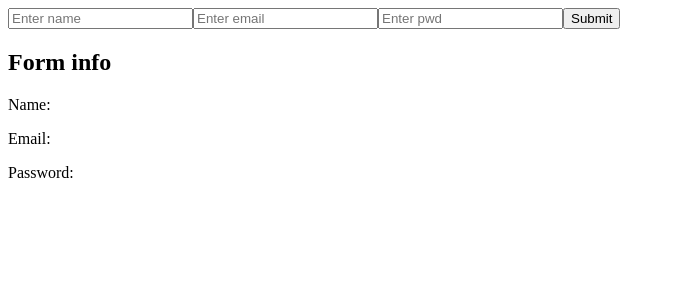
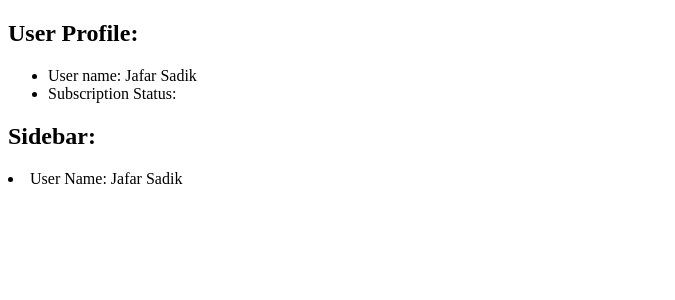
Before and after one commit to Jafar-X/react-50-hrs, a React (Vite) app in the folder ts-react/: page / in a window 1280 px wide. Shown: the top 300 px of the page, without its empty margins (0-675 px from the left). Built offline with nearby package versions, Linux system fonts and the light colour scheme.

Commit message:
practice useContext with cosden solution --without error checking

```diff
--- a/ts-react/src/App.tsx
+++ b/ts-react/src/App.tsx
@@ -1,5 +1,7 @@
 import { useState } from 'react';
 import Form from './components/Form';
+import FocustInput from './components/FocustInput';
+import Demo from './use-context/Demo';
 
 function App() {
   const [count, setCount] = useState<number>(0);
@@ -9,7 +11,9 @@ function App() {
       <button onClick={() => setCount(count + 1)}>Increment</button> */}
       {/* <UserProfile />
       <Todo /> */}
-      <Form />
+      {/* <Form /> */}
+      {/* <FocustInput /> */}
+      <Demo />
     </>
   );
 }
--- /dev/null
+++ b/ts-react/src/components/FocustInput.tsx
@@ -0,0 +1,18 @@
+import React from 'react';
+import { useRef } from 'react';
+
+const FocustInput = () => {
+  const focus = useRef<HTMLInputElement>(null);
+  const handleSubmit = () => {
+    focus.current?.focus();
+  };
+
+  return (
+    <div>
+      <input type="text" ref={focus} placeholder="Input something" />
+      <button onClick={handleSubmit}>Focus Input</button>
+    </div>
+  );
+};
+
+export default FocustInput;
--- /dev/null
+++ b/ts-react/src/use-context/Dashboard.tsx
@@ -0,0 +1,14 @@
+import React from 'react';
+import Profile from './Profile';
+import Sidebar from './Sidebar';
+
+const Dashboard = () => {
+  return (
+    <div>
+      <Profile />
+      <Sidebar />
+    </div>
+  );
+};
+
+export default Dashboard;
--- /dev/null
+++ b/ts-react/src/use-context/Demo.tsx
@@ -0,0 +1,25 @@
+import React from 'react';
+import { useState } from 'react';
+import Dashboard from './Dashboard';
+import { DashboardContext } from './context';
+
+export interface User {
+  isSubscribed: boolean;
+  name: string;
+}
+
+const Demo = () => {
+  const [user] = useState<User>({
+    isSubscribed: true,
+    name: 'Jafar Sadik',
+  });
+  return (
+    <div>
+      <DashboardContext.Provider value={user}>
+        <Dashboard />
+      </DashboardContext.Provider>
+    </div>
+  );
+};
+
+export default Demo;
--- /dev/null
+++ b/ts-react/src/use-context/Profile.tsx
@@ -0,0 +1,15 @@
+import React, { useContext } from 'react';
+import { DashboardContext } from './context';
+
+const Profile = () => {
+  const user = useContext(DashboardContext);
+  return <div>
+    <h2>User Profile:</h2>
+    <ul>
+        <li>User name: {user.name}</li>
+        <li>Subscription Status: {user.isSubscribed}</li>
+    </ul>
+  </div>;
+};
+
+export default Profile;
--- /dev/null
+++ b/ts-react/src/use-context/Sidebar.tsx
@@ -0,0 +1,14 @@
+import React, { useContext } from 'react';
+import { DashboardContext } from './context';
+
+const Sidebar = () => {
+  const user = useContext(DashboardContext);
+  return (
+    <div>
+      <h2>Sidebar:</h2>
+      <li>User Name: {user?.name}</li>
+    </div>
+  );
+};
+
+export default Sidebar;
--- /dev/null
+++ b/ts-react/src/use-context/context.ts
@@ -0,0 +1,4 @@
+import { createContext } from "react";
+import type { User } from "./Demo";
+
+export const DashboardContext = createContext<User | undefined>(undefined)
```
Also changed, not shown: ts-react/src/components/ContactForm.tsx (added).
